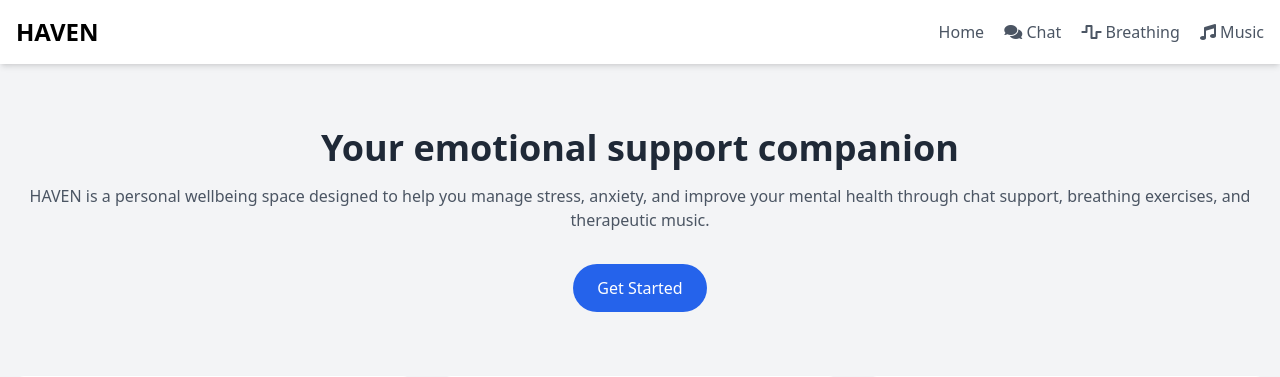
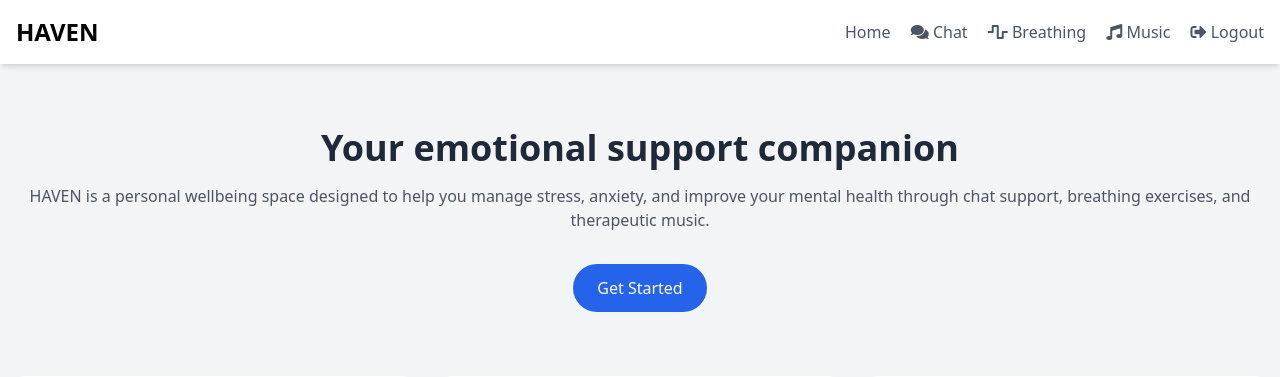
Before and after one commit to pranav2004cyber/EMOTIONAL-SUPPORT-AI-CHATBOT, a Flask app: page /index in a window 1280 px wide. Shown: the top 377 px of the page. Run offline with Flask 3, Linux system fonts and the light colour scheme; the visitor is signed in with stand-in values (Sample User, id 1); some libraries are stand-ins or nearby versions.

Commit message:
Update index.html

```diff
--- a/templates/index.html
+++ b/templates/index.html
@@ -4,6 +4,7 @@
     <meta name="viewport" content="width=device-width, initial-scale=1.0">
     <title>HAVEN</title>
     <script src="https://cdn.tailwindcss.com"></script>
+    <link rel="icon" type="image/png" href="{{ url_for('static', filename='image.png') }}">
     <link rel="stylesheet" href="https://cdnjs.cloudflare.com/ajax/libs/font-awesome/5.15.3/css/all.min.css">
     <style>
         .hidden { display: none; }
@@ -31,7 +32,7 @@
             50% { transform: scale(1.05); }
         }
         .music-card {
-            background: linear-gradient(135deg, #1db954, #1ed760);
+            background: linear-gradient(90deg, #1D4ED8, #375dc5);
             border-radius: 10px;
             padding: 20px;
             box-shadow: 0 4px 20px rgba(0, 0, 0, 0.2);
@@ -46,6 +47,18 @@
             align-items: center;
             margin-top: 10px;
         }
+        button {
+    background: linear-gradient(90deg, #1D4ED8, #375dc5);
+    border-radius: 5px;
+    padding: 10px 15px;
+    color: rgb(255, 255, 255);
+    transition: transform 0.3s;
+}
+
+button:hover {
+    transform: scale(1.3);
+}
+
     </style>
 </head>
 <body class="bg-gray-100">
@@ -57,6 +70,7 @@
                 <button id="chat-btn" onclick="showSection('chat')" class="text-gray-600"><i class="fas fa-comments"></i> Chat</button>
                 <button id="breathing-btn" onclick="showSection('breathing')" class="text-gray-600"><i class="fas fa-wave-square"></i> Breathing</button>
                 <button id="music-btn" onclick="showSection('music')" class="text-gray-600"><i class="fas fa-music"></i> Music</button>
+                <button onclick="window.location.href='/'" class="text-gray-600"><i class="fas fa-sign-out-alt"></i> Logout</button>
             </nav>
         </div>
     </header>
@@ -226,6 +240,7 @@
     document.getElementById(sectionId + '-btn').classList.add('active');
 }
 
+
 // Chat input styling
 const chatInput = document.getElementById('chat-input');
 chatInput.style.width = '100%';
```
